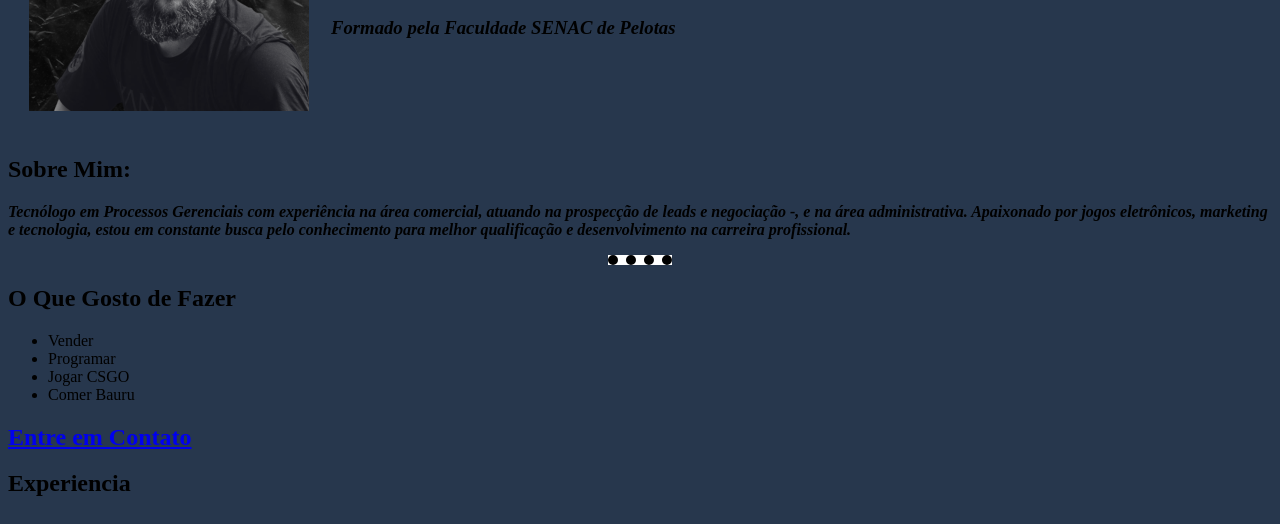
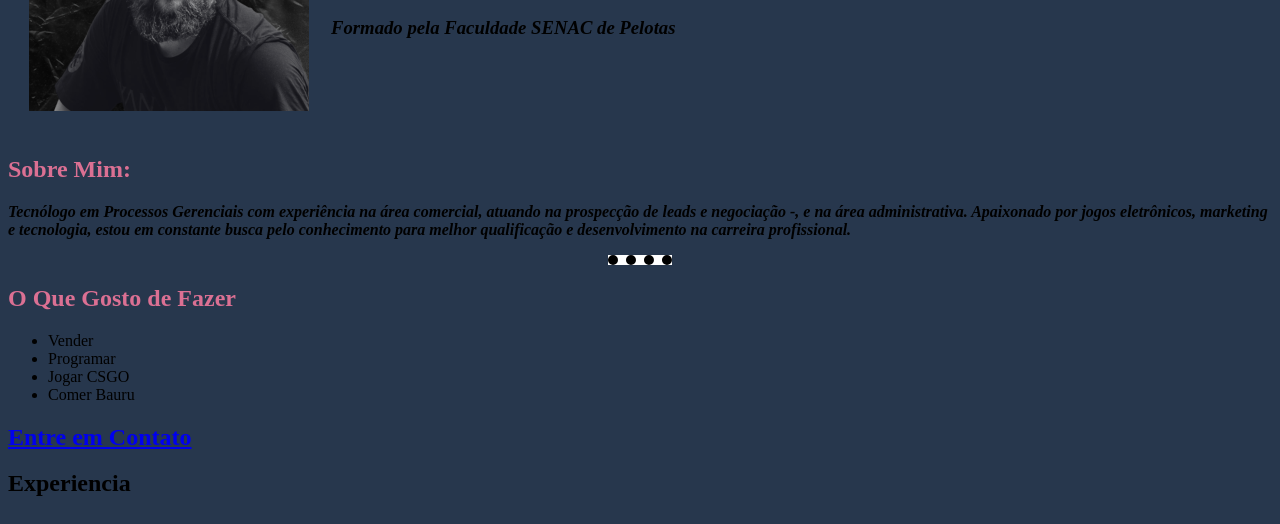
Before and after one commit to lucaslvaz/OnePage, a plain HTML site: page index.html in a window 1280 px wide. Shown: the part 198-722 px from the top of the page. Drawn offline with Linux system fonts and the light colour scheme.

Commit message:
update
1 seção de ids
2 hover no nome oquegostodefazer para mudar de cor quando mouse passa por cima
3 seção de class

```diff
--- a/CSS/style.css
+++ b/CSS/style.css
@@ -20,7 +20,7 @@
             }
 
 
-/*===================SEÇÃO DE TAGS===================*/
+/*===================SEÇÃO DE CLASS===================*/
 
 
             .imagem-telefone {
@@ -30,3 +30,19 @@
             .imagem-email {
                 background-color: bisque;
             }
+
+
+/*===================SEÇÃO DE IDs===================*/
+
+
+            #sobre-mim {
+                color: palevioletred;
+            }
+
+            #oquegostodefazer {
+                color: palevioletred;
+            }
+
+            #oquegostodefazer:hover {
+                color: bisque;
+            }
--- a/index.html
+++ b/index.html
@@ -17,7 +17,7 @@
         </table>
 
 
-            <h2><strong>Sobre Mim:</strong></h2>
+            <h2 id="sobre-mim"><strong>Sobre Mim:</strong></h2>
             <strong><em><p></p>Tecnólogo em Processos Gerenciais com experiência na área comercial,
             atuando na prospecção de leads e negociação -, e na área administrativa.
             Apaixonado por jogos eletrônicos, marketing e tecnologia,
@@ -27,7 +27,7 @@
 
         <hr size="2"> </hr>
 
-    <h2>O Que Gosto de Fazer</h2>
+    <h2 id="oquegostodefazer">O Que Gosto de Fazer</h2>
                 <ul>
                     <li>Vender</li>
                     <li>Programar</li>
```
